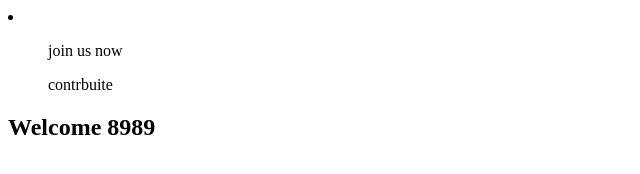
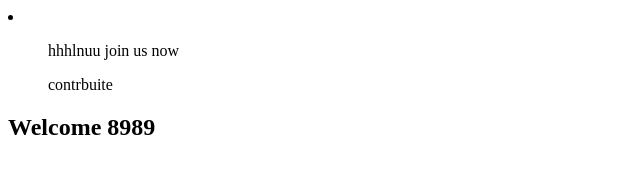
Before and after one commit to st1416/try, a plain HTML site: page index.html in a window 1280 px wide. Shown: the full height of the page, 0-640 px from the left. Drawn offline with Linux system fonts and the light colour scheme.

Commit message:
Update index.html

```diff
--- a/index.html
+++ b/index.html
@@ -6,7 +6,7 @@
 <body>
 <nav>
 <li>
-<ul>
+<ul>hhhlnuu
   join us now
 </ul>
 <ul>
```
